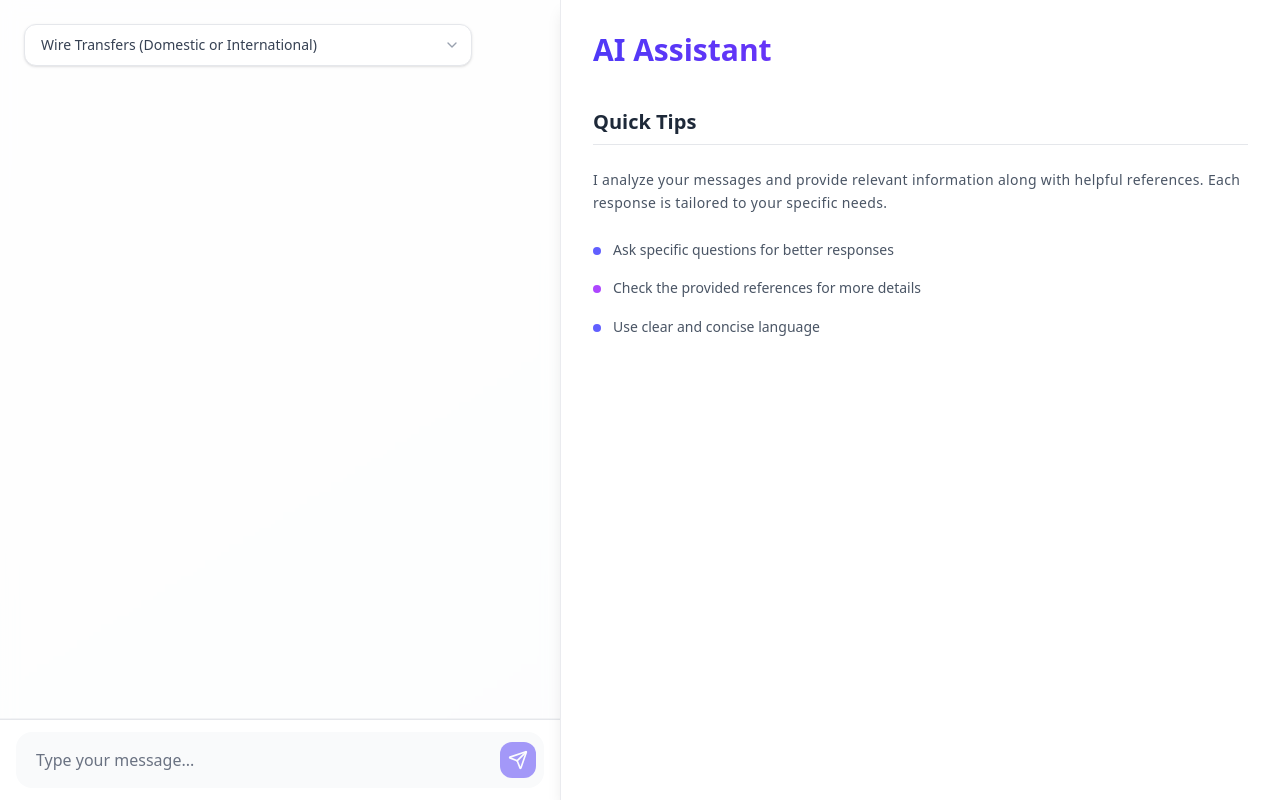
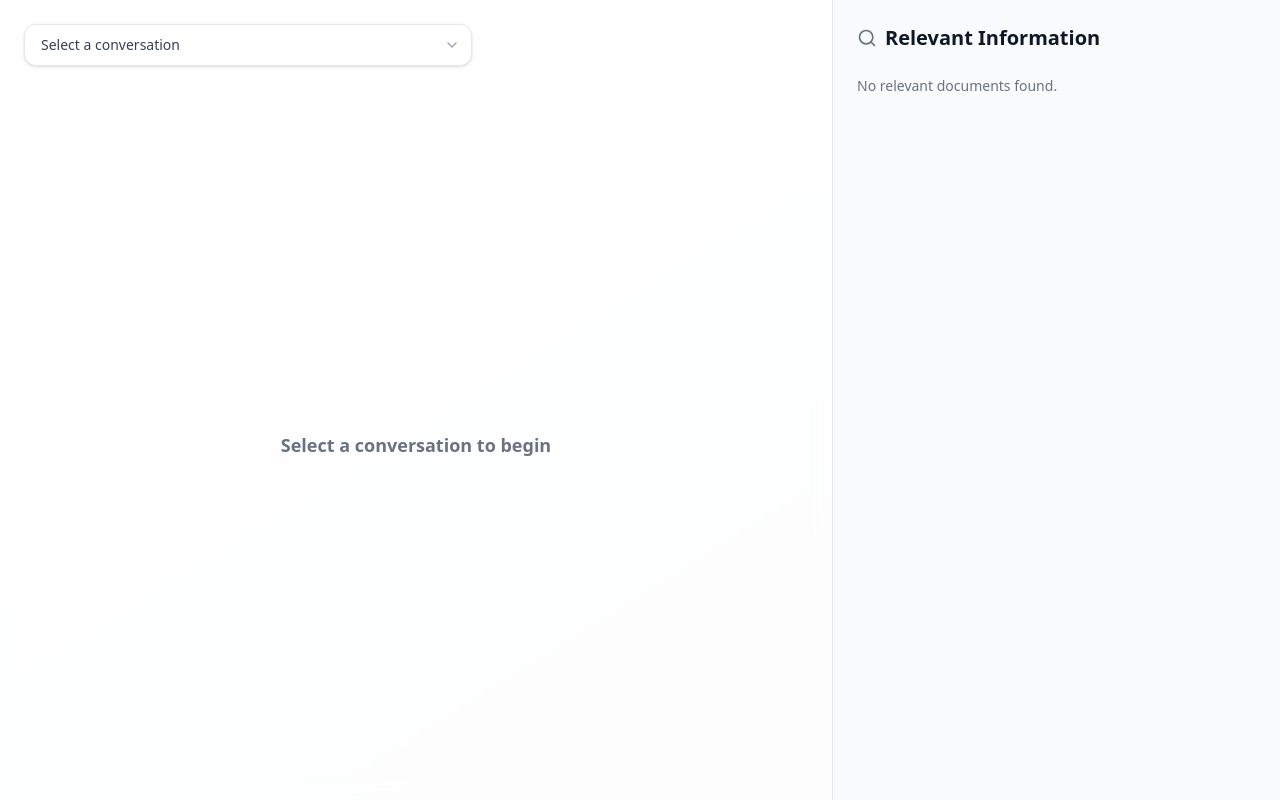
Before and after one commit to pranav-lyzr/Teller-Assistance-Agent, a React (Vite) app: page / in a window 1280 px wide. Built offline with nearby package versions, Linux system fonts and the light colour scheme.

Commit message:
Changes in UI and agent

```diff
--- a/src/ChatLayout.tsx
+++ b/src/ChatLayout.tsx
@@ -1,7 +1,7 @@
 import React, { useState } from 'react';
 import MessageBubble from './MessageBubble';
 import ChatInput from './ChatInput';
-import Sidebar from './Sidebar';
+import {Sidebar} from './Sidebar';
 import { ChevronDown } from 'lucide-react';
 
 interface Message {
@@ -13,7 +13,7 @@ interface Message {
 
 const LoadingSidebar = () => {
   return (
-    <div className="bg-white/95 backdrop-blur-sm p-8 border-l border-gray-200/80 min-h-screen shadow-lg animate-in fade-in duration-500 w-180">
+    <div className="bg-white/95 backdrop-blur-sm p-8 border-l border-gray-200/80 min-h-screen shadow-lg animate-in fade-in duration-500 w-115">
       <div className="mb-10 space-y-3">
         <div className="h-8 w-48 bg-gradient-to-r from-indigo-200 to-purple-200 rounded-lg animate-pulse" />
       </div>
@@ -50,7 +50,7 @@ const LoadingSidebar = () => {
 const ChatLayout = () => {
 
   const [selectedConversation, setSelectedConversation] = useState<number>(1);
-
+  const [selected, setSelected] = useState<boolean>(false);
   const [messages, setMessages] = useState<Message[]>([]);
   const [loading, setLoading] = useState<boolean>(false);
   const [sidebarData, setSidebarData] = useState<any>(null);
@@ -1324,6 +1324,7 @@ const ChatLayout = () => {
   const handleConversationChange = async (e: React.ChangeEvent<HTMLSelectElement>) => {
     const selectedConversationId = parseInt(e.target.value);
     setSelectedConversation(selectedConversationId);
+    setSelected(true);
     let selectedMessages: Message[] = [];
     setLoading(true);
     // Update the messages based on selected conversation
@@ -1369,6 +1370,12 @@ const ChatLayout = () => {
     const sessionId = "unique-session-id";
 
     try {
+      const nonAIMessages = selectedMessages
+        .filter((msg) => !msg.isAI) // Only user messages
+        .map((msg) => msg.text)
+        .join(" ");
+      const formattedMessage = `[!Important] Always Give Response in JSON Format. This is the Customer queris:\n  ${nonAIMessages}`;
+
       const response = await fetch(apiUrl, {
         method: "POST",
         headers: {
@@ -1378,9 +1385,9 @@ const ChatLayout = () => {
         },
         body: JSON.stringify({
           user_id: "harshit@lyzr.ai",
-          agent_id: "67986b798560205374fe3940",
-          session_id: sessionId,
-          message: selectedMessages.map(msg => msg.text).join(" "),
+          agent_id: "679a19238560205374fe6990",
+          session_id: "6a75d7ba-77bc-4040-afc2-f3a762816850",
+          message: formattedMessage,
         }),
       });
 
@@ -1390,32 +1397,13 @@ const ChatLayout = () => {
 
       const data = await response.json();
       console.log("Response:", data);
-      setSidebarData(data.response);
+
+      const parsedResponse = JSON.parse(data.response);
+      console.log("Parsed Response:", parsedResponse);
+
+      setSidebarData(parsedResponse);
 
       setLoading(false);
-      // Handle the AI response here, e.g., display it in the chat.
-      const response1 = await fetch(apiUrl, {
-        method: "POST",
-        headers: {
-          Accept: "application/json",
-          "Content-Type": "application/json",
-          "x-api-key": lyzrApiKey,
-        },
-        body: JSON.stringify({
-          user_id: "harshit@lyzr.ai",
-          agent_id: "67986b798560205374fe3940",
-          session_id: sessionId,
-          message: "Hi, I was reading about your high-yield checking account online. Can you tell me more about it Absolutely! It’s a premium checking account offering 2.00% APY on balances up to $10,000. Let me pull up the details.",
-        }),
-      });
-
-      if (!response1.ok) {
-        throw new Error("Failed to fetch AI response");
-      }
-      console.log("Response2:", response1);
-
-      const data1 = await response1.json();
-      console.log("Response2:", data1);
     } catch (error) {
       console.error("Error:", error);
     }finally {
@@ -1433,9 +1421,12 @@ const ChatLayout = () => {
                          text-gray-700 font-medium text-sm hover:border-blue-300 focus:border-blue-400
                          focus:outline-none focus:ring-2 focus:ring-blue-100 transition-all cursor-pointer
                          shadow-sm"
-              value={selectedConversation}
+              value={selected? selectedConversation : ""}
               onChange={handleConversationChange}
             >
+              <option value="" disabled className="py-2 text-gray-500">
+                Select a conversation
+              </option>
               {conversationList.map((conversation) => (
                 <option
                   key={conversation.id}
@@ -1451,6 +1442,7 @@ const ChatLayout = () => {
             </div>
           </div>
         </div>
+        {selected ? (
           <div className="flex-1 overflow-y-auto p-6 space-y-4">
             {messages.map((message) => (
               <div key={message.id} className="animate-fade-in">
@@ -1462,11 +1454,18 @@ const ChatLayout = () => {
               </div>
             ))}
           </div>
+        ) : (
+          <div className="flex-1 flex items-center justify-center text-gray-500 text-lg font-semibold">
+            Select a conversation to begin
+          </div>
+        )}
+        {selected && (
           <div className="border-t border-gray-100 bg-white/50 backdrop-blur-sm">
             <div className="mx-auto w-full">
               <ChatInput onSendMessage={handleSendMessage} />
             </div>
           </div>
+        )}
       </div>
       {loading ? (
         <LoadingSidebar/>
--- a/src/Sidebar.tsx
+++ b/src/Sidebar.tsx
@@ -1,94 +1,101 @@
-import React from 'react';
-import ReactMarkdown from 'react-markdown';
+import { FileText, Search } from "lucide-react";
+
+interface SearchResult {
+  Document_Title: string;
+  Answer: string;
+  URL: string;
+}
+
+interface SidebarData {
+  SearchResults: SearchResult[];
+}
 
 interface SidebarProps {
-  data?: string; // Markdown content as string
+  data: SidebarData;
 }
 
-const Sidebar = ({ data }: SidebarProps) => {
+// Badge Component
+const Badge = ({ priority }: { priority: "high" | "medium" }) => {
   return (
-    <div className="bg-white/95 backdrop-blur-sm p-8 border-l border-gray-200/80 min-h-screen shadow-lg transition-all duration-300 hover:shadow-xl overflow-y-auto w-180">
-      <div className="mb-10 space-y-3">
-        <h1 className="text-3xl font-bold bg-gradient-to-r from-indigo-600 to-purple-600 bg-clip-text text-transparent">
-          AI Assistant
-        </h1>
+    <span
+      className={`px-2 py-0.5 text-xs font-medium rounded-full ${
+        priority === "high"
+          ? "bg-gray-900 text-white"
+          : "bg-gray-200 text-gray-600"
+      }`}
+    >
+      {priority}
+    </span>
+  );
+};
 
+// DocumentCard Component
+const DocumentCard = ({
+  title,
+  type = "DOCUMENT",
+  priority = "high",
+  url,
+}: {
+  title: string;
+  type?: string;
+  priority?: "high" | "medium";
+  url: string;
+}) => {
+
+  return (
+    <div className="p-4 bg-white rounded-lg border border-gray-100 hover:shadow-md transition-all duration-200">
+      <div className="flex items-start justify-between mb-2">
+        <div className="flex items-start gap-3">
+          <FileText className="w-5 h-5 text-gray-400 mt-1" />
+          <div>
+            <h3 className="font-medium text-gray-900 mb-1">{title}</h3>
+            <div className="flex items-center gap-2">
+              <span className="text-xs text-gray-500">{type}</span>
+            </div>
+          </div>
+        </div>
+        <Badge priority={priority} />
       </div>
-
-      {data ? (
-        <div className="prose prose-sm max-w-none">
-          <ReactMarkdown
-            components={{
-              h1: ({ children }) => <h1 className="text-2xl font-bold text-gray-800 mb-4">{children}</h1>,
-              h2: ({ children }) => <h2 className="text-xl font-semibold text-gray-800 mb-3">{children}</h2>,
-              h3: ({ children }) => <h3 className="text-lg font-medium text-gray-800 mb-2">{children}</h3>,
-              p: ({ children }) => <p className="text-gray-600 mb-4 leading-relaxed">{children}</p>,
-              ul: ({ children }) => <ul className="space-y-2 mb-4 list-disc pl-4">{children}</ul>,
-              ol: ({ children }) => <ol className="space-y-2 mb-4 list-decimal pl-4">{children}</ol>,
-              li: ({ children }) => (
-                <li className="text-gray-600 leading-relaxed">
-                  {children}
-                </li>
-              ),
-              code: ({ children }) => (
-                <code className="bg-gray-100 text-gray-800 rounded px-1 py-0.5 text-sm font-mono">
-                  {children}
-                </code>
-              ),
-              pre: ({ children }) => (
-                <pre className="bg-gray-100 rounded-lg p-4 overflow-x-auto mb-4">
-                  {children}
-                </pre>
-              ),
-              blockquote: ({ children }) => (
-                <blockquote className="border-l-4 border-indigo-500 pl-4 italic text-gray-600 mb-4">
-                  {children}
-                </blockquote>
-              ),
-              a: ({ children, href }) => (
-                <a href={href} className="text-indigo-600 hover:text-indigo-800 underline">
-                  {children}
-                </a>
-              ),
-            }}
-          >
-            {data}
-          </ReactMarkdown>
-        </div>
-      ) : (
-        <div className="space-y-6">
-
-          <h2 className="text-xl font-semibold text-gray-800 border-b border-gray-200 pb-2">
-            Quick Tips
-          </h2>
-          <p className="text-gray-600 text-sm leading-relaxed tracking-wide">
-            I analyze your messages and provide relevant information along with helpful references. Each response is tailored to
-            your specific needs.
-          </p>
-          <ul className="space-y-4">
-            <li className="flex items-start group">
-              <span className="w-2 h-2 bg-indigo-500 rounded-full mt-2 mr-3 transition-all duration-300 group-hover:scale-125"></span>
-              <span className="text-gray-600 text-sm leading-relaxed group-hover:text-gray-800 transition-colors duration-200">
-                Ask specific questions for better responses
-              </span>
-            </li>
-            <li className="flex items-start group">
-              <span className="w-2 h-2 bg-purple-500 rounded-full mt-2 mr-3 transition-all duration-300 group-hover:scale-125"></span>
-              <span className="text-gray-600 text-sm leading-relaxed group-hover:text-gray-800 transition-colors duration-200">
-                Check the provided references for more details
-              </span>
-            </li>
-            <li className="flex items-start group">
-              <span className="w-2 h-2 bg-indigo-500 rounded-full mt-2 mr-3 transition-all duration-300 group-hover:scale-125"></span>
-              <span className="text-gray-600 text-sm leading-relaxed group-hover:text-gray-800 transition-colors duration-200">
-                Use clear and concise language
-              </span>
-            </li>
-          </ul>
-        </div>
-      )}
+      <a
+        href={url}
+        target="_blank"
+        rel="noopener noreferrer"
+        className="text-sm text-blue-600 hover:text-blue-800 hover:underline mt-2 inline-block"
+      >
+        View Document ↗
+      </a>
     </div>
   );
 };
 
-export default Sidebar;
+// Sidebar Component
+export const Sidebar = ({ data }: SidebarProps) => {
+  return (
+    <div className="w-full max-w-md border-l border-gray-200 bg-gray-50 h-screen overflow-y-auto">
+      <div className="p-6">
+        <div className="flex items-center gap-2 mb-6">
+          <Search className="w-5 h-5 text-gray-500" />
+          <h2 className="text-xl font-semibold text-gray-900">
+            Relevant Information
+          </h2>
+        </div>
+
+        {/* Show message if no results found */}
+        {data?.SearchResults?.length > 0 ? (
+          <div className="space-y-4">
+            {data.SearchResults.map((result, index) => (
+              <DocumentCard
+                key={index}
+                title={result.Document_Title}
+                url={result.URL}
+                priority={index < 2 ? "high" : "medium"}
+              />
+            ))}
+          </div>
+        ) : (
+          <p className="text-gray-500 text-sm">No relevant documents found.</p>
+        )}
+      </div>
+    </div>
+  );
+};
```
Lines whose indentation alone changed are shown as unchanged.
